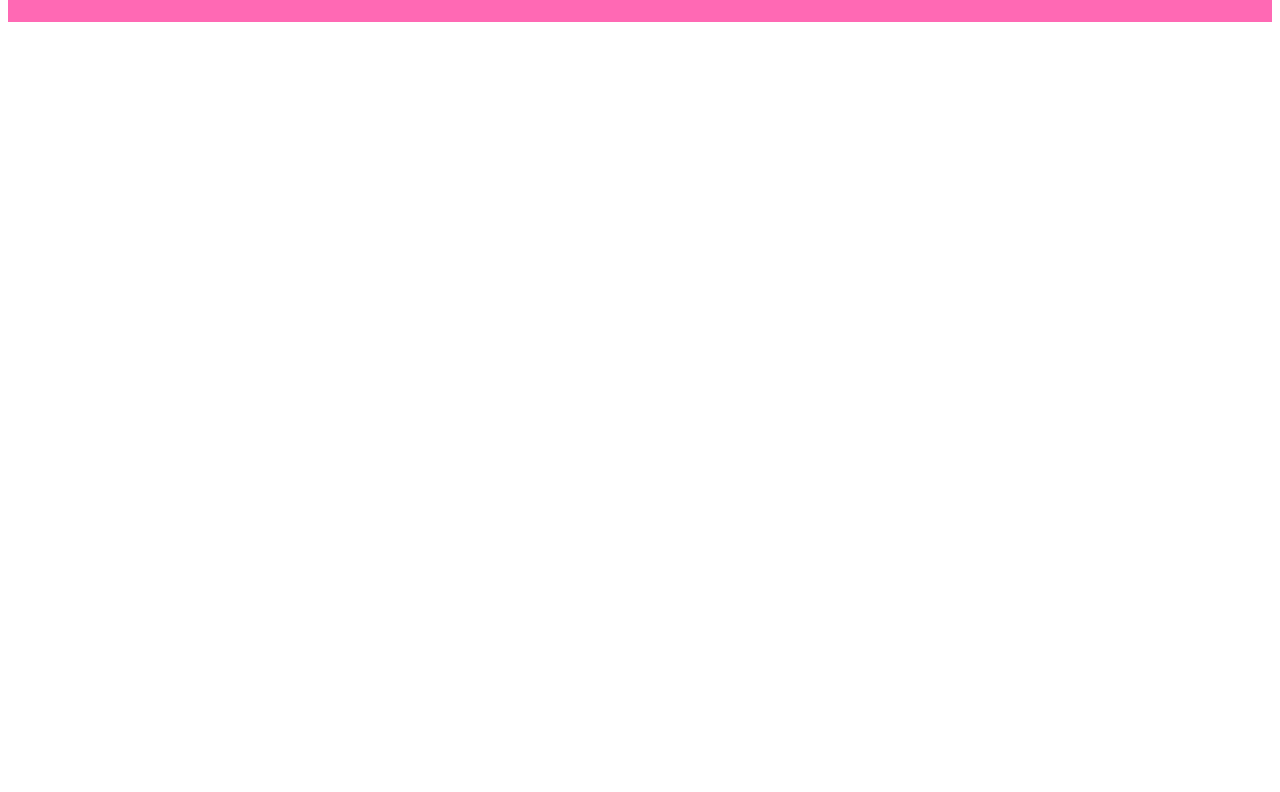
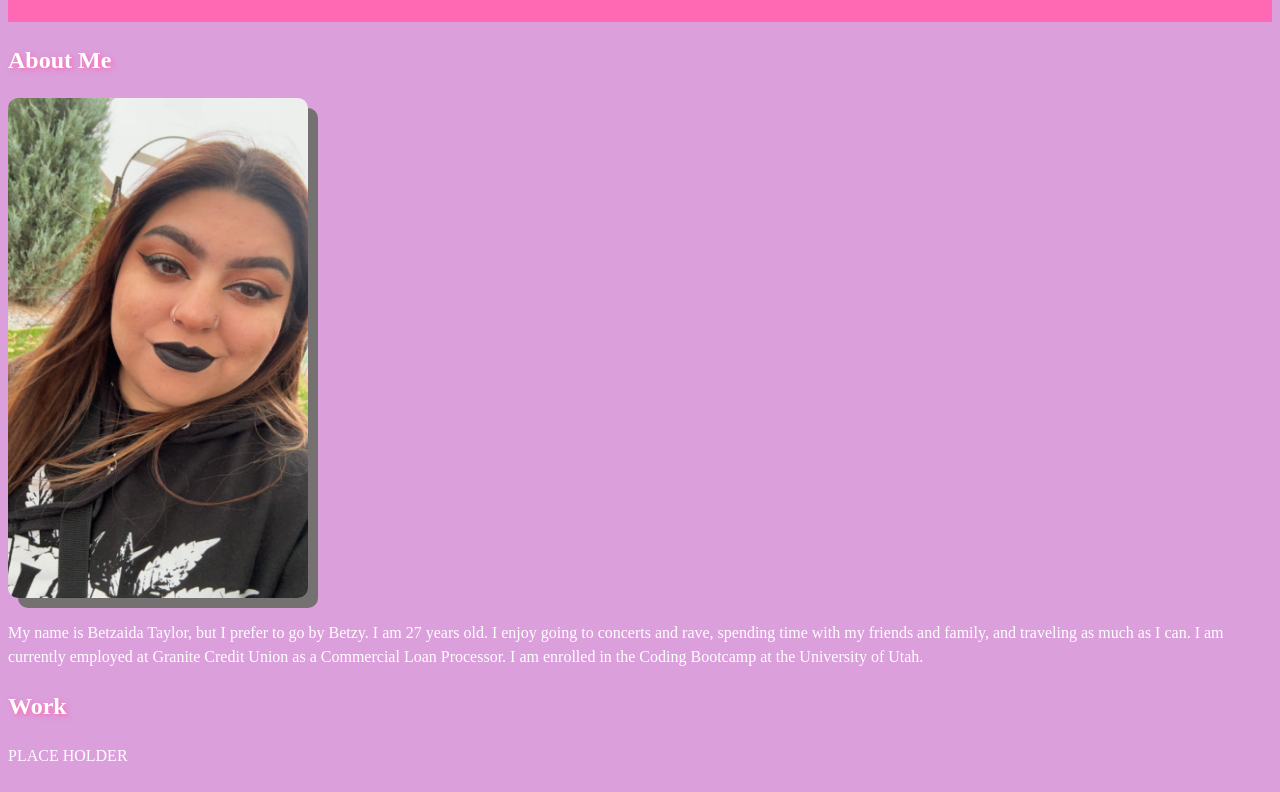
Before and after one commit to Betzaida96/portfolio-website, a plain HTML site: page index.html in a window 1280 px wide. Shown: the part 91-883 px from the top of the page. Before the commit the page ends 800 px from the top, so only its background shows below. Drawn offline with Linux system fonts and the light colour scheme; files whose address does not match are found by name.

Commit message:
about me

```diff
--- a/assets/style.css
+++ b/assets/style.css
@@ -2,6 +2,7 @@ body {
     display: flex;
     flex-direction: column;
     line-height: 1.5;
+    background-color: rgb(219, 159, 219);
 }
 
 header{
@@ -32,5 +33,20 @@ nav a {
 }
 
 nav a:hover{
-color: rgb(224, 89, 224);
+color: rgb(219, 159, 219);
 }
+
+img {
+    width: 300px;
+    height: 500px;
+    border-radius: 10px;
+    box-shadow: 10px 10px rgb(117, 113, 113);
+}
+h2 {
+    color:#fff;
+    text-shadow: 2px 2px 5px hotpink;
+}
+
+p {
+    color:#fff;
+}
--- a/index.html
+++ b/index.html
@@ -20,5 +20,18 @@
   </nav>
 </header>
 
+<main>
+    <section>
+        <h2>About Me</h2>
+        <img src="C:\Users\btays\bootcamp\portfolio-website\portfolio-website\assets\Me.JPG" alt="Betzy Selfie">
+        <p>My name is Betzaida Taylor, but I prefer to go by Betzy. I am 27 years old. I enjoy going to concerts and rave, spending time with my friends and family, and traveling as much as I can. I am currently employed at Granite Credit Union as a Commercial Loan Processor. I am enrolled in the Coding Bootcamp at the University of Utah.</p>
+    </section>
+    <section>
+        <h2>Work</h2>
+        <p>PLACE HOLDER</p>
+    </section>
+
+</main>
+
 </body>
 </html>
```
Also changed, not shown: assets/Me.JPG (added).
